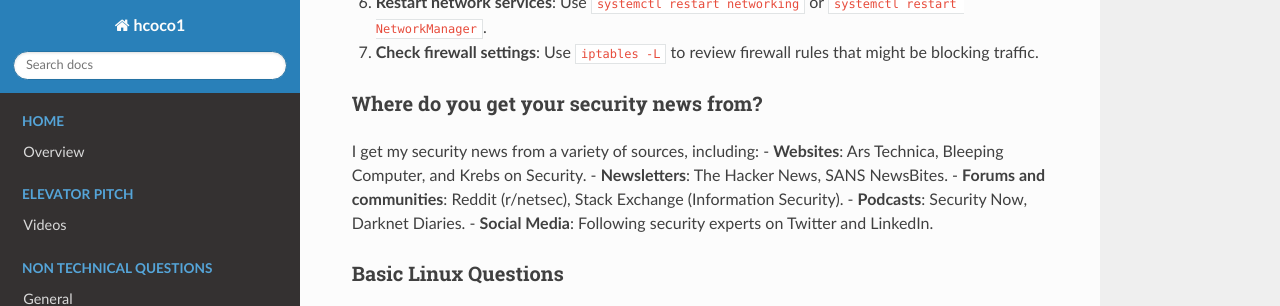
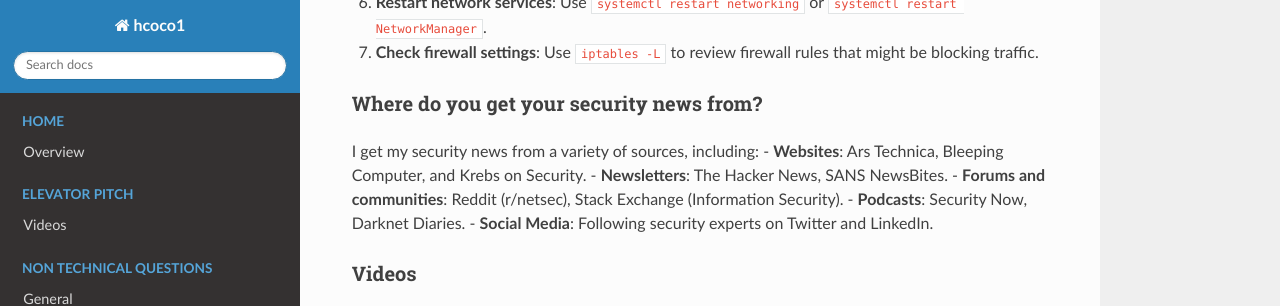
Before and after one commit to hcoco1/Interview-Prep-Hub, an MkDocs documentation site: the page built from docs/assest_cyber.md, in a window 1280 px wide and 900 px high, scrolled down 1901 px, cut to the strip 0-306 px from the top of the window. Built offline with MkDocs 1.6.1, drawn with Linux system fonts in a browser that asks for light colours; nearby versions of some CDN libraries.

Commit message:
cyber videos updated

```diff
--- a/docs/assest_cyber.md
+++ b/docs/assest_cyber.md
@@ -61,16 +61,18 @@
 - **Podcasts**: Security Now, Darknet Diaries.
 - **Social Media**: Following security experts on Twitter and LinkedIn.
 
-### Basic Linux Questions
+### Videos
+
+#### Basic Linux Questions
 
 <iframe width="560" height="315" src="https://www.youtube.com/embed/l0QGLMwR-lY?si=luMPewM8CnwkdAy9" title="YouTube video player" frameborder="0" allow="accelerometer; autoplay; clipboard-write; encrypted-media; gyroscope; picture-in-picture; web-share" referrerpolicy="strict-origin-when-cross-origin" allowfullscreen></iframe>
 
 
-### The grep Command
+#### The grep Command
 
 <iframe width="560" height="315" src="https://www.youtube.com/embed/Tc_jntovCM0?si=vf_81AjVpbL4BVDQ" title="YouTube video player" frameborder="0" allow="accelerometer; autoplay; clipboard-write; encrypted-media; gyroscope; picture-in-picture; web-share" referrerpolicy="strict-origin-when-cross-origin" allowfullscreen></iframe>
 
 
-### General (Technical and non Technical) questions.
+#### General (Technical and non Technical) questions.
 
 <iframe width="560" height="315" src="https://www.youtube.com/embed/j06Kg7OkoR0?si=-80hYOxpoxS_rnx4" title="YouTube video player" frameborder="0" allow="accelerometer; autoplay; clipboard-write; encrypted-media; gyroscope; picture-in-picture; web-share" referrerpolicy="strict-origin-when-cross-origin" allowfullscreen></iframe>
```
